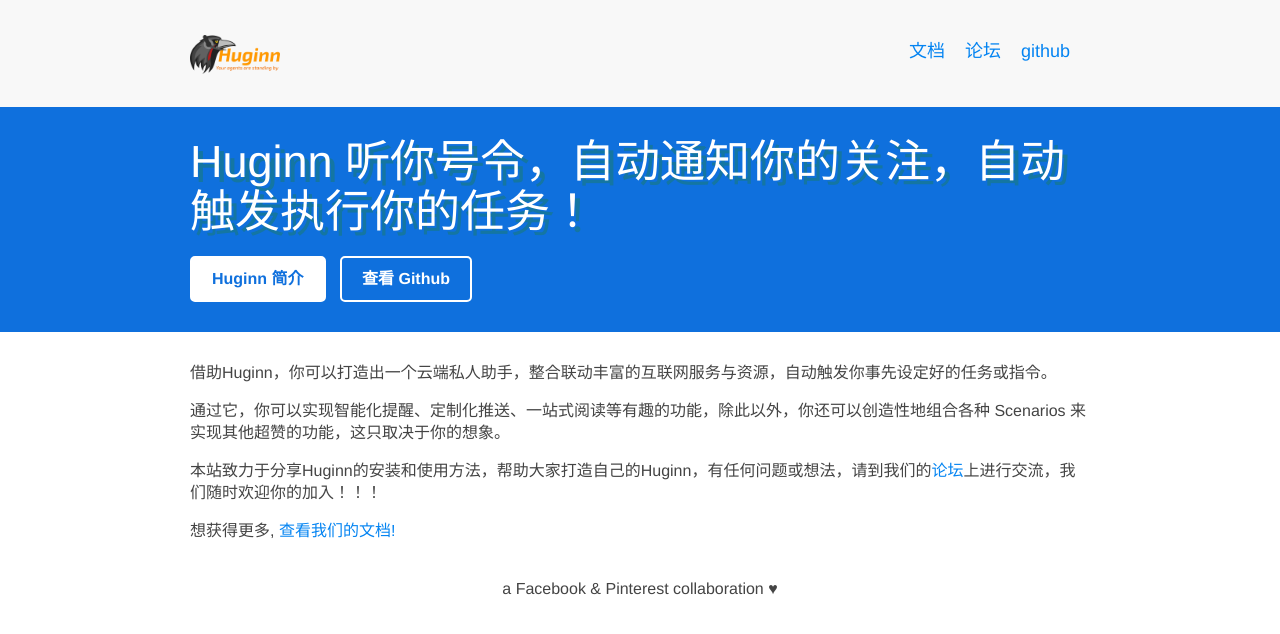
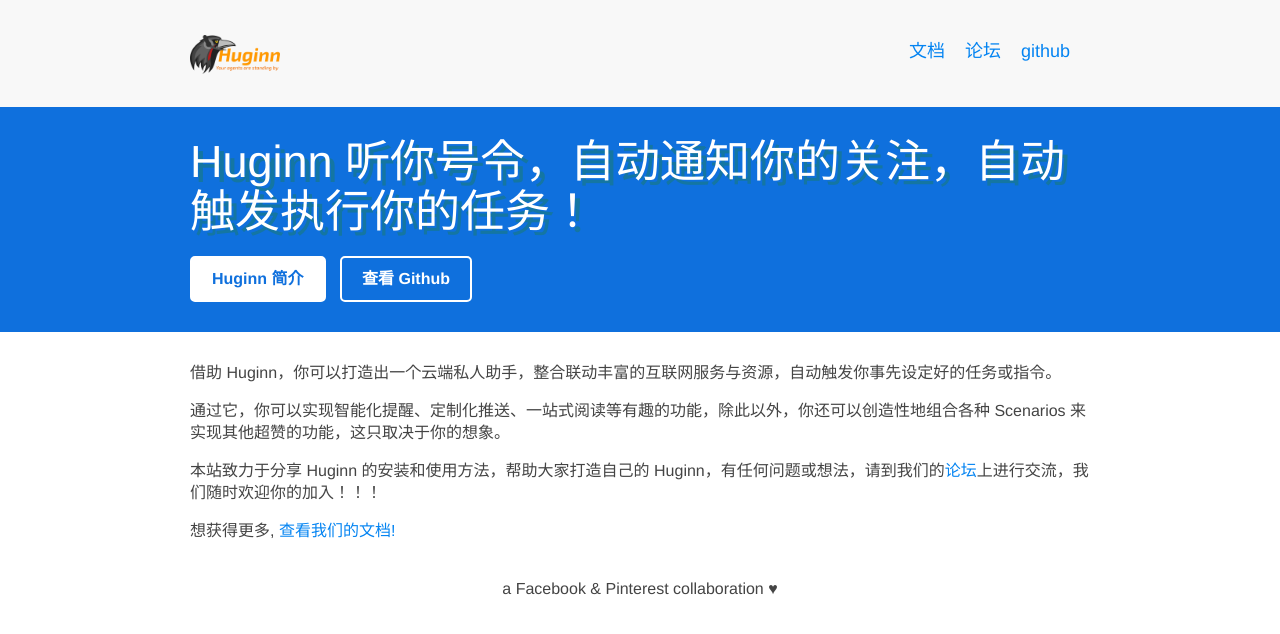
Before and after one commit to huginn-china/huginn-china.github.io, a Jekyll site: the page built from index.md, in a window 1280 px wide. Shown: the top 634 px of the page. Built offline with Jekyll 4.4.1, drawn with Linux system fonts in a browser that asks for light colours; comment, search, counter and statistics services are not loaded.

Commit message:
修改排版

```diff
--- a/index.md
+++ b/index.md
@@ -15,9 +15,9 @@
 <div class="container">
 	<article>
 
-		<p>借助Huginn，你可以打造出一个云端私人助手，整合联动丰富的互联网服务与资源，自动触发你事先设定好的任务或指令。</p>
+		<p>借助 Huginn，你可以打造出一个云端私人助手，整合联动丰富的互联网服务与资源，自动触发你事先设定好的任务或指令。</p>
 		<p>通过它，你可以实现智能化提醒、定制化推送、一站式阅读等有趣的功能，除此以外，你还可以创造性地组合各种 Scenarios 来实现其他超赞的功能，这只取决于你的想象。</p>
-		<p>本站致力于分享Huginn的安装和使用方法，帮助大家打造自己的Huginn，有任何问题或想法，请到我们的<a href = "http://bbs.huginn.cn/">论坛</a>上进行交流，我们随时欢迎你的加入！！！
+		<p>本站致力于分享 Huginn 的安装和使用方法，帮助大家打造自己的 Huginn，有任何问题或想法，请到我们的<a href = "http://bbs.huginn.cn/">论坛</a>上进行交流，我们随时欢迎你的加入！！！
 		</p>
 
 
```
